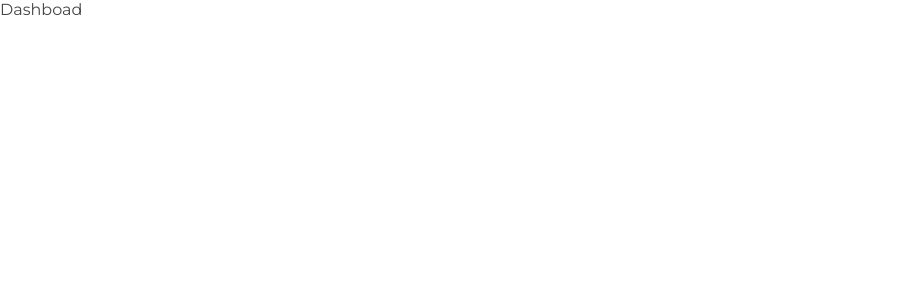
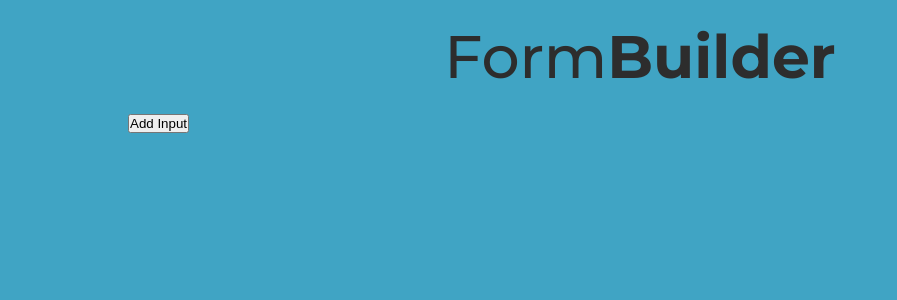
Before and after one commit to playerony/form-builder, a React app: page /builder in a window 1280 px wide. Shown: the top 300 px of the page, without its empty margins (0-897 px from the left). Built offline with nearby package versions, Linux system fonts and the light colour scheme.

Commit message:
Create FormField component with some config and util files

```diff
--- a/package.json
+++ b/package.json
@@ -36,6 +36,7 @@
     "postcss-flexbugs-fixes": "3.2.0",
     "postcss-loader": "2.0.8",
     "promise": "8.0.1",
+    "prop-types": "^15.6.2",
     "raf": "3.4.0",
     "react": "^16.5.2",
     "react-dev-utils": "^5.0.2",
--- a/src/components/Dashboard/Dashboard.js
+++ b/src/components/Dashboard/Dashboard.js
@@ -1,8 +1,116 @@
 import React, { Component } from "react";
+import FormField from "../FormField/FormField";
+
+import db from "../../config/db";
+import inputTypes from "../../config/inputTypes";
+import formFieldsToJSON from "../../utils/formFieldsToJSON";
+import "./Dashboard.scss";
 
 class Dashboard extends Component {
+  state = {
+    formFields: []
+  };
+
+  componentDidMount() {
+    this.fetchFormFields();
+  }
+
+  async fetchFormFields() {
+    const formFields = await db.formFields.toArray();
+
+    this.setState({ formFields: formFieldsToJSON(formFields) });
+  }
+
+  handleAddNewFormField = async (inputType = inputTypes[0], parentId) => {
+    const newFormField = {
+      inputType,
+      parentId
+    };
+
+    const id = await db.formFields.add(newFormField);
+
+    const newList = [
+      ...this.state.formFields,
+      Object.assign({}, newFormField, { id })
+    ];
+
+    this.setState({ formFields: newList });
+  };
+
+  handleUpdateFormField = async (id, data) => {
+    await db.formFields.update(id, data);
+
+    this.fetchFormFields();
+  };
+
+  handleDeleteFormField = async id => {
+    let currentParentId = id;
+
+    while (1) {
+      const formField = await this.fetchFormFieldByParentId(currentParentId);
+
+      if (!formField) break;
+
+      currentParentId = formField.id;
+
+      db.formFields.delete(formField.id);
+    }
+
+    await db.formFields.delete(id);
+
+    this.fetchFormFields();
+  };
+
+  async fetchFormFieldByParentId(parentId) {
+    const result = await db.formFields.where({ parentId }).first({});
+
+    return result;
+  }
+
+  getNestedChildren(formFields, padding) {
+    let out = [];
+    for (let i in formFields) {
+      formFields[i].padding = padding;
+
+      out.push(
+        <FormField
+          key={formFields[i].id}
+          {...formFields[i]}
+          onInsert={this.handleAddNewFormField}
+          onUpdate={this.handleUpdateFormField}
+          onDelete={this.handleDeleteFormField}
+        />
+      );
+
+      if (formFields[i].children) {
+        out.push(this.getNestedChildren(formFields[i].children, padding + 1));
+      }
+    }
+
+    return out;
+  }
+
+  renderContent() {
+    return this.getNestedChildren(this.state.formFields, 0);
+  }
+
   render() {
-    return <div>Dashboad</div>;
+    return (
+      <div className="dashboard-wrapper">
+        <div className="dashboard-content">
+          <div className="dashboard-header">
+            <h1>
+              Form
+              <span>Builder</span>
+            </h1>
+          </div>
+          {this.renderContent()}
+          <button onClick={() => this.handleAddNewFormField()}>
+            Add Input
+          </button>
+        </div>
+      </div>
+    );
   }
 }
 
--- a/src/components/Dashboard/Dashboard.scss
+++ b/src/components/Dashboard/Dashboard.scss
@@ -0,0 +1,29 @@
+.dashboard-wrapper {
+  width: 100%;
+  min-height: 100vh;
+  background: #40a4c4;
+}
+
+.dashboard-content {
+  width: 80%;
+  margin: 0px auto;
+}
+
+.dashboard-header {
+  padding: 20px;
+  text-align: center;
+  color: #2d2d2d;
+
+  & > h1 {
+    font-size: 60px;
+    font-weight: 500;
+
+    & > span {
+      font-weight: 700;
+    }
+
+    @media screen and (max-width: 550px) {
+      font-size: 40px;
+    }
+  }
+}
--- /dev/null
+++ b/src/components/FormField/FormField.js
@@ -0,0 +1,75 @@
+import React, { Component } from "react";
+
+import formTypes from "../../config/formTypes";
+import inputTypes from "../../config/inputTypes";
+
+import "./FormField.scss";
+
+class FormField extends Component {
+  onChange(e, id) {
+    const { onUpdate } = this.props;
+
+    onUpdate(id, { [e.target.name]: e.target.value });
+  }
+
+  renderSelectTypeContent() {
+    const { id, answerType } = this.props;
+
+    return (
+      <select name="answerType" onChange={e => this.onChange(e, id)}>
+        {formTypes.map(formType => {
+          return (
+            <option
+              selected={answerType === formType.type}
+              key={formType.type}
+              value={formType.type}
+            >
+              {formType.type}
+            </option>
+          );
+        })}
+      </select>
+    );
+  }
+
+  renderConditionFields() {
+    const { inputType } = this.props;
+
+    if (inputType === inputTypes[1]) {
+      return <div>Condition input type</div>;
+    }
+  }
+
+  render() {
+    const { id, question, onInsert, onDelete, padding } = this.props;
+
+    return (
+      <div className="form-field-wrapper">
+        <div
+          className="form-field-content"
+          style={{ paddingLeft: padding * 15 }}
+        >
+          <form className="form-field-form">
+            {this.renderConditionFields()}
+            Question
+            <input
+              type="text"
+              name="question"
+              value={question}
+              onChange={e => this.onChange(e, id)}
+            />
+            {this.renderSelectTypeContent()}
+            <input
+              type="submit"
+              value="Add Sub-Input"
+              onClick={() => onInsert(inputTypes[1], id)}
+            />
+            <input type="submit" value="Delete" onClick={() => onDelete(id)} />
+          </form>
+        </div>
+      </div>
+    );
+  }
+}
+
+export default FormField;
--- /dev/null
+++ b/src/components/FormField/FormField.scss
@@ -0,0 +1,20 @@
+.form-field-wrapper {
+  width: 100%;
+  height: 100px;
+  overflow: hidden;
+}
+
+.form-field-content {
+  width: 400px;
+  height: 100%;
+  display: flex;
+  margin: 5px;
+}
+
+.form-field-form {
+  margin: auto;
+  padding: 15px;
+  height: 100%;
+  background-color: #fff;
+  box-shadow: 0px 3px 6px rgba(0, 0, 0, 0.3);
+}
--- /dev/null
+++ b/src/config/formTypes.js
@@ -0,0 +1,5 @@
+export default [
+  { type: "Text", conditions: ["Equals"] },
+  { type: "Number", conditions: ["Equals", "Greater than", "Less than"] },
+  { type: "Yes / No", conditions: ["Equals"] }
+];
--- /dev/null
+++ b/src/config/inputTypes.js
@@ -0,0 +1 @@
+export default ["base", "extra"];
--- a/src/index.scss
+++ b/src/index.scss
@@ -5,6 +5,6 @@
 
 body {
   font-family: "Montserrat", sans-serif;
-  background-color: #ffffff;
+  background-color: #fff;
   color: #454545;
 }
--- /dev/null
+++ b/src/utils/formFieldsToJSON.js
@@ -0,0 +1,31 @@
+import inputTypes from "../config/inputTypes";
+
+function getNestedChildren(formFields, parentId) {
+  let result = [];
+
+  for (let i in formFields) {
+    if (formFields[i].parentId === parentId) {
+      const children = getNestedChildren(formFields, formFields[i].id);
+
+      if (children.length) formFields[i].children = children;
+
+      result.push(formFields[i]);
+    }
+  }
+
+  return result;
+}
+
+function getBaseFields(formFields = []) {
+  return formFields.filter(formField => formField.inputType === inputTypes[0]);
+}
+
+export default formFields => {
+  const mainFields = getBaseFields(formFields);
+
+  mainFields.map(mainField => {
+    mainField.children = getNestedChildren(formFields, mainField.id);
+  });
+
+  return mainFields;
+};
```
Also changed, not shown: src/config/db.js (renamed from config/db.js).
